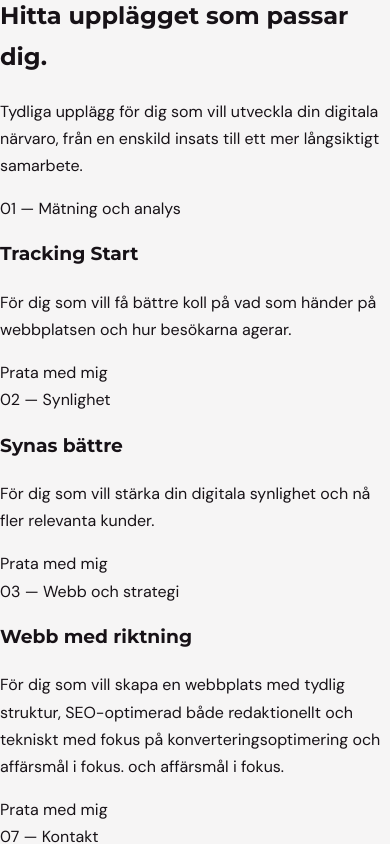
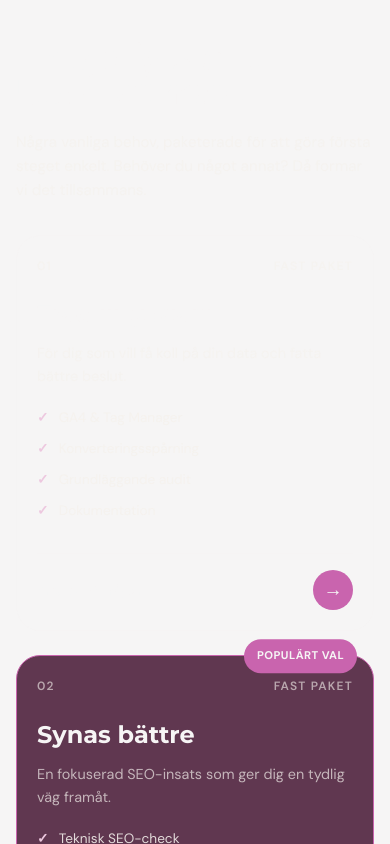
Before and after one commit to jenniemodd/portfolio_2, a React (Vite) app: page / in a window 390 px wide. Shown: the part 7180-8024 px from the top of the page. Built offline with nearby package versions, Linux system fonts and the light colour scheme.

Commit message:
feat: add initial styling for Packages component with responsive design

```diff
--- /dev/null
+++ b/src/components/Packages.module.css
@@ -0,0 +1,246 @@
+
+/* Sektion */
+.packages {
+  width: var(--page);
+  margin-inline: auto;
+  padding-block: var(--space-section);
+  color: var(--color-paper);
+}
+
+/* Rubrik och introduktion */
+.header {
+  display: flex;
+  align-items: flex-start;
+  justify-content: space-between;
+  gap: 2rem;
+  margin-bottom: 3rem;
+}
+
+.header h2 {
+  margin: 0;
+  font-family: var(--font-heading);
+  font-size: clamp(2rem, 4vw, 3rem);
+  line-height: 0.98;
+  letter-spacing: -0.045em;
+}
+
+.intro {
+  max-width: 27rem;
+  margin: 0;
+  color: rgba(245, 241, 237, 0.65);
+  font-size: 0.95rem;
+  line-height: 1.6;
+}
+
+/* Paketlayout – fler kort kan läggas till */
+.packageList {
+  display: grid;
+  grid-template-columns: repeat(3, minmax(0, 1fr));
+  align-items: stretch;
+  gap: 1rem;
+}
+
+/* Kort */
+.card {
+  position: relative;
+  display: flex;
+  min-width: 0;
+  flex-direction: column;
+  padding: clamp(1.25rem, 2vw, 1.75rem);
+
+  color: var(--color-paper);
+  background: transparent;
+  border: 1px solid rgba(245, 241, 237, 0.2);
+  border-radius: var(--radius-md);
+
+  transition:
+    border-color var(--transition-fast),
+    background var(--transition-fast),
+    transform var(--transition-fast);
+}
+
+.card:hover {
+  border-color: rgba(245, 241, 237, 0.45);
+}
+
+/* Paket som framhävs */
+.featured {
+  background: var(--color-plum);
+  border-color: var(--color-pink);
+}
+
+.featured:hover {
+  border-color: var(--color-pink-soft);
+}
+
+/* Etikett */
+.badge {
+  position: absolute;
+  top: 0;
+  right: 1rem;
+  transform: translateY(-50%);
+
+  padding: 0.45rem 0.8rem;
+  color: var(--color-paper);
+  background: var(--color-pink);
+  border-radius: 999px;
+
+  font-size: 0.7rem;
+  font-weight: 700;
+  text-transform: uppercase;
+  letter-spacing: 0.04em;
+}
+
+/* Nummer och pakettyp */
+.cardHeader {
+  display: flex;
+  align-items: center;
+  justify-content: space-between;
+  gap: 0.75rem;
+  margin-bottom: 2rem;
+}
+
+.number,
+.type {
+  color: rgba(245, 241, 237, 0.6);
+  font-size: 0.75rem;
+  font-weight: 600;
+  letter-spacing: 0.1em;
+  text-transform: uppercase;
+}
+
+.cardContent h3 {
+  margin: 0 0 0.85rem;
+  font-family: var(--font-heading);
+  font-size: clamp(1.25rem, 1.8vw, 1.65rem);
+  line-height: 1.2;
+}
+
+.description {
+  margin: 0;
+  color: rgba(245, 241, 237, 0.68);
+  font-size: 0.9rem;
+  line-height: 1.6;
+}
+
+/* Paketets innehåll */
+.features {
+  display: grid;
+  gap: 0.65rem;
+  margin: 1.25rem 0 2rem;
+  padding: 0;
+  list-style: none;
+}
+
+.features li {
+  display: flex;
+  align-items: flex-start;
+  gap: 0.65rem;
+
+  color: rgba(245, 241, 237, 0.88);
+  font-size: 0.85rem;
+  line-height: 1.5;
+}
+
+.features li::before {
+  content: "✓";
+  flex-shrink: 0;
+  color: var(--color-pink-soft);
+  font-weight: 700;
+}
+
+/* Länk längst ned i kortet */
+.cardFooter {
+  margin-top: auto;
+  padding-top: 1rem;
+  border-top: 1px solid rgba(245, 241, 237, 0.2);
+}
+
+.cta {
+  display: flex;
+  align-items: center;
+  justify-content: space-between;
+  gap: 1rem;
+
+  color: var(--color-paper);
+  font-size: 0.85rem;
+  font-weight: 600;
+  text-decoration: none;
+}
+
+.arrow {
+  display: grid;
+  width: 2.5rem;
+  height: 2.5rem;
+  flex-shrink: 0;
+  place-items: center;
+
+  color: var(--color-paper);
+  background: var(--color-pink);
+  border-radius: 50%;
+
+  font-size: 1.2rem;
+  transition:
+    transform var(--transition-fast),
+    background var(--transition-fast);
+}
+
+.cta:hover .arrow {
+  transform: translateX(3px);
+  background: var(--color-coral);
+}
+
+.cta:focus-visible {
+  outline: 2px solid var(--color-pink-soft);
+  outline-offset: 5px;
+  border-radius: 3px;
+}
+
+/* Surfplatta */
+@media (max-width: 900px) {
+  .header {
+    flex-direction: column;
+    gap: 1.25rem;
+  }
+
+  .intro {
+    max-width: 36rem;
+  }
+
+  .packageList {
+    grid-template-columns: repeat(2, minmax(0, 1fr));
+    gap: 1rem;
+  }
+
+  .cardContent h3 {
+    font-size: 1.4rem;
+  }
+}
+
+/* Mobil */
+@media (max-width: 600px) {
+  .header {
+    margin-bottom: 2rem;
+  }
+
+  .header h2 {
+    font-size: clamp(2rem, 9vw, 2.75rem);
+  }
+
+  .packageList {
+    grid-template-columns: minmax(0, 1fr);
+    gap: 1.5rem;
+  }
+
+  .card {
+    padding: 1.25rem;
+  }
+
+  .cardHeader {
+    margin-bottom: 1.5rem;
+  }
+
+  .cardContent h3 {
+    font-size: 1.5rem;
+  }
+}
--- a/src/components/Packages.tsx
+++ b/src/components/Packages.tsx
@@ -1,48 +1,125 @@
+
+import styles from "./Packages.module.css"
+
+type Package = {
+  id: number
+  name: string
+  description: string
+  features: string[]
+  cta: string
+  featured?: boolean
+}
+
+const packages: Package[] = [
+  {
+    id: 1,
+    name: "Tracking start",
+    description:
+      "För dig som vill få koll på din data och fatta bättre beslut.",
+    features: [
+      "GA4 & Tag Manager",
+      "Konverteringsspårning",
+      "Grundläggande audit",
+      "Dokumentation",
+    ],
+    cta: "Pris på förfrågan",
+  },
+  {
+    id: 2,
+    name: "Synas bättre",
+    description:
+      "En fokuserad SEO-insats som ger dig en tydlig väg framåt.",
+    features: [
+      "Teknisk SEO-check",
+      "Sökordsanalys",
+      "On-page rekommendationer",
+      "Prioriterad handlingsplan",
+    ],
+    cta: "Pris på förfrågan",
+    featured: true,
+  },
+  {
+    id: 3,
+    name: "Webb med riktning",
+    description:
+      "För en ny eller befintlig webbplats som behöver bli tydligare och vassare.",
+    features: [
+      "UX & innehållsstruktur",
+      "Responsiv Front End",
+      "Tillgänglighetscheck",
+      "Analys & överlämning",
+    ],
+    cta: "Offert efter behov",
+  },
+]
 
 function Packages() {
   return (
-    <section id="packages">
-      <p>06 — Paket och upplägg</p>
+    <section className={styles.packages} id="packages">
+      <header className={styles.header}>
+        <h2>
+          En tydlig start.
+          <br />
+          Utan krångel.
+        </h2>
 
-      <h2>Hitta upplägget som passar dig.</h2>
+        <p className={styles.intro}>
+          Några vanliga behov, paketerade för att göra
+          första steget enkelt. Behöver du något annat?
+          Då formar vi det tillsammans.
+        </p>
+      </header>
 
-      <p>
-        Tydliga upplägg för dig som vill utveckla din
-        digitala närvaro, från en enskild insats till
-        ett mer långsiktigt samarbete.
-      </p>
+      <div className={styles.packageList}>
+        {packages.map((item, index) => (
+          <article
+            key={item.id}
+            className={`${styles.card} ${
+              item.featured ? styles.featured : ""
+            }`}
+          >
+            {item.featured && (
+              <span className={styles.badge}>
+                Populärt val
+              </span>
+            )}
 
-      <div>
-        <article>
-          <p>01 — Mätning och analys</p>
-          <h3>Tracking Start</h3>
-          <p>
-            För dig som vill få bättre koll på vad som
-            händer på webbplatsen och hur besökarna agerar.
-          </p>
-          <a href="#contact">Prata med mig</a>
-        </article>
+            <div className={styles.cardHeader}>
+              <span className={styles.number}>
+                {String(index + 1).padStart(2, "0")}
+              </span>
 
-        <article>
-          <p>02 — Synlighet</p>
-          <h3>Synas bättre</h3>
-          <p>
-            För dig som vill stärka din digitala synlighet
-            och nå fler relevanta kunder.
-          </p>
-          <a href="#contact">Prata med mig</a>
-        </article>
+              <span className={styles.type}>
+                Fast paket
+              </span>
+            </div>
 
-        <article>
-          <p>03 — Webb och strategi</p>
-          <h3>Webb med riktning</h3>
-          <p>
-            För dig som vill skapa en webbplats med
-            tydlig struktur, SEO-optimerad både redaktionellt och tekniskt med fokus på konverteringsoptimering och affärsmål i fokus.
-            och affärsmål i fokus.
-          </p>
-          <a href="#contact">Prata med mig</a>
-        </article>
+            <div className={styles.cardContent}>
+              <h3>{item.name}</h3>
+              <p className={styles.description}>
+                {item.description}
+              </p>
+
+              <ul className={styles.features}>
+                {item.features.map((feature) => (
+                  <li key={feature}>{feature}</li>
+                ))}
+              </ul>
+            </div>
+
+            <div className={styles.cardFooter}>
+              <a href="#contact" className={styles.cta}>
+                <span>{item.cta}</span>
+                <span
+                  className={styles.arrow}
+                  aria-hidden="true"
+                >
+                  →
+                </span>
+              </a>
+            </div>
+          </article>
+        ))}
       </div>
     </section>
   )
```
